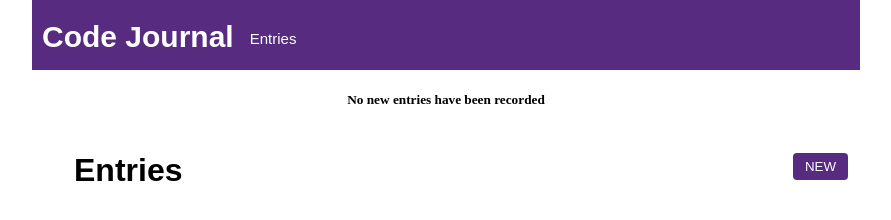
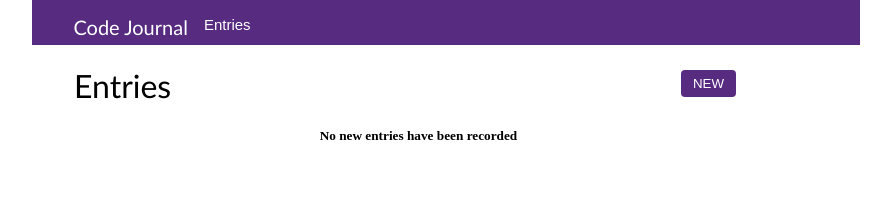
Before and after one commit to David-Gonzalez11/code-journal, a website: page index.html in a window 1280 px wide. Both pictures are taken after a click on the link "Entries". Shown: the whole page, without its empty margins (194-1085 px from the left). Drawn offline with Linux system fonts and the light colour scheme.

Commit message:
In progress

```diff
--- a/css/styles.css
+++ b/css/styles.css
@@ -6,14 +6,14 @@
 }
 
 h1 {
-  font-family: sans-serif;
+  font-family: "Gill Sans", "Gill Sans MT", Calibri, "Trebuchet MS", sans-serif;
+  font-weight: 400;
   padding-left: 10px;
 }
 
 h2 {
   padding-top: 20px;
   display: flex;
-  padding-left: 21%;
   font-family: "Gill Sans", "Gill Sans MT", Calibri, "Trebuchet MS", sans-serif;
   font-weight: 500;
 }
@@ -25,7 +25,7 @@ h2 {
   color: white;
   font-family: sans-serif;
   font-size: 15px;
-  height: 70px;
+  height: 45px;
 }
 
 .form-inputs {
@@ -75,10 +75,6 @@ textarea {
   margin-left: 0;
 }
 
-.column-half {
-  width: 50%;
-}
-
 li {
   list-style: none;
 }
@@ -86,7 +82,7 @@ li {
 a {
   position: relative;
   left: 1rem;
-  top: 1.9rem;
+  top: 1rem;
   color: white;
   text-decoration: none;
 }
@@ -94,6 +90,7 @@ a {
 .new {
   position: relative;
   bottom: 4rem;
+  right: 7rem;
 }
 
 .row {
@@ -108,3 +105,9 @@ h5 {
   display: flex;
   justify-content: center;
 }
+
+.code-journal {
+  font-size: 20px;
+  padding-top: 2px;
+  padding-left: 5%;
+}
--- a/index.html
+++ b/index.html
@@ -20,10 +20,9 @@
     <div class="row">
       <div class="column-full head">
         <header class="header row">
-          <h1>Code Journal</h1>
+          <h1 class="code-journal">Code Journal</h1>
           <a href="#" class="nav" id="entries">Entries</a>
         </header>
-                  <h5>No new entries have been recorded</h5>
 
       </div>
     </div>
@@ -66,6 +65,8 @@
         <div class="container">
           <h1 class="entries-text">Entries</h1>
           <button class="new">NEW</button>
+          <h5 class="hidden">No new entries have been recorded</h5>
+
         </div>
         <ul class="parent">
         </ul>
--- a/js/main.js
+++ b/js/main.js
@@ -1,7 +1,9 @@
 var $entryForm = document.querySelector('form');
 $entryForm.addEventListener('submit', handleSubmit);
-var newBtn = document.querySelector('.new');
-newBtn.addEventListener('click', viewEntryForm);
+var $newBtn = document.querySelector('.new');
+$newBtn.addEventListener('click', viewEntryForm);
+var noEntries = document.querySelector('h5');
+// var EntriesText = document.querySelector('.entries-text');
 function handleInput(event) {
   img.setAttribute('src', input.value);
 }
@@ -102,6 +104,14 @@ function viewEntries(event) {
   //   $EntriesView.classList = '';
   //   data.view = 'entries';
   // }
+
+  if (data.entries.length === 0) {
+    noEntries.classList.remove('hidden');
+
+  } else {
+    noEntries.classList.add('hidden');
+
+  }
 }
 var $EntryFormView = document.querySelector('div[data-view="entry-form"]');
 var $EntriesView = document.querySelector("div[data-view='entries']");
@@ -116,3 +126,10 @@ function stayOnSamePageAfterRefresh() {
   }
 }
 stayOnSamePageAfterRefresh();
+function appendTheDom(event) {
+  var $ul = document.querySelector('.parent');
+  for (var i = 0; i < data.entries.length; i++) {
+    var $newEntry = renderEntry(data.entries[i]);
+    $ul.appendChild($newEntry);
+  }
+}
```
